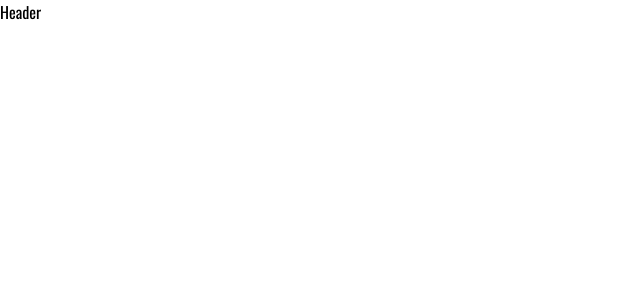
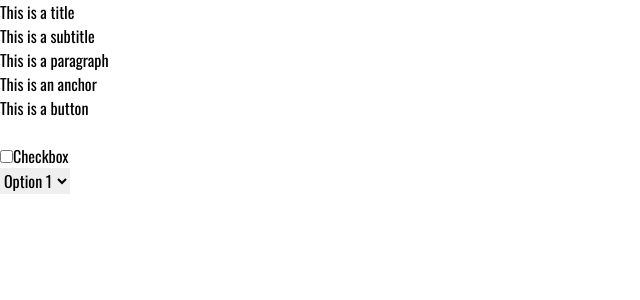
Before and after one commit to Khaffycodes/tailwind, a Next.js app: page / in a window 1280 px wide. Shown: the top 300 px of the page, without its empty margins (0-640 px from the left). Built offline with nearby package versions, Linux system fonts and the light colour scheme.

Commit message:
learning animation

```diff
--- a/app/page.js
+++ b/app/page.js
@@ -4,9 +4,57 @@ import styles from './page.module.css';
 export default function Home() {
   return (
     <div>
-      <div className="h-screen text-white bg-slate-900 Parentf">
-        <div className="border">Header</div>
+      <h1>This is a title</h1>
+      <h2>This is a subtitle</h2>
+      <p>This is a paragraph</p>
+      <a>This is an anchor</a>
+      <div>
+        <button>This is a button</button>
       </div>
+      <div>
+        <input type="text" />
+      </div>
+      <div>
+        <input type="checkbox" id="checkbox" />
+        <label for="checkbox">Checkbox</label>
+      </div>
+      <div>
+        <select>
+          <option>Option 1</option>
+          <option>Option 2</option>
+        </select>
+      </div>
+      {/* <div className=" h-screen  text-black Parent">
+        <div className="block p-4 text-black bg-white rounded-lg shadow-md">
+          <img
+            className="skew-y-2 w-6 h-6 blur-sm hover:blur-none brightness-50 "
+            src="https://img.freepik.com/premium-photo/medium-shot-woman-living-farmhouse_23-2150621719.jpg"
+          />
+          <h1 className="text-2xl opacity-45">Hello</h1>
+          <p className="text-xl">My name is Khaffy</p>
+          <button className=" transition ease-in hover:translate-x-2 delay-100 mt-3 px-2 py-1 bg-teal-400 shadow-md shadow-teal-400/50 text-white rounded-lg">
+            Click me
+          </button>
+          <button className="block px-2 py-1 rounded-lg mt-3 bg-blue-500 transition delay-150 duration-300 ease-in-out hover:-translate-y-1 hover:scale-110 hover:bg-indigo-500 ...">
+            Save Changes
+          </button>
+        </div>
+        <div className="mt-1 w-full border-2">Header</div>
+        <br></br>
+        <br></br>
+        <div className="divide-red-500 divide-y-2">
+          <div>01</div>
+          <div>02</div>
+          <div>03</div>
+        </div>
+        <br></br>
+        <br></br>
+        <input
+          type="text"
+          className="rounded-lg border-2 border-rose-700 focus:border-green-200 outline-none"
+        />
+      </div> */}
+
       {/* <div>
         <span class="box-decoration-slice bg-purple-300 px-2 text-white ...">
           Hello
```
